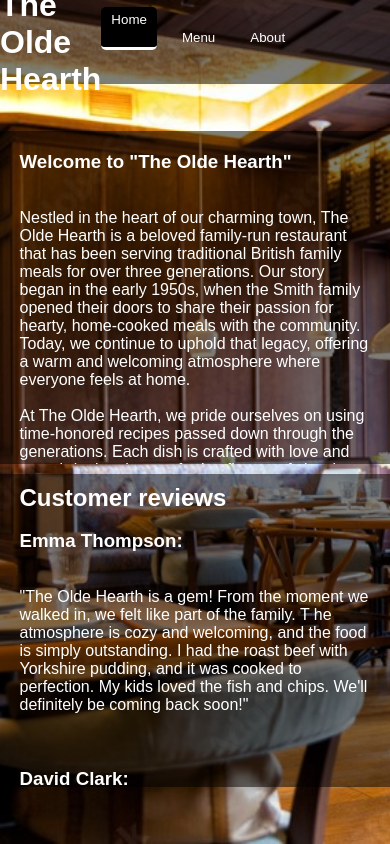
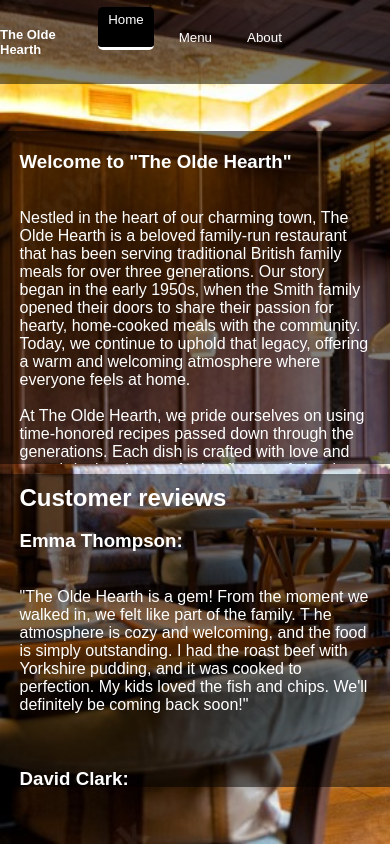
Before and after one commit to bradlloy95/odin_restaurant, a website built with webpack: page src/index.html in a window 390 px wide. Built offline with nearby package versions, Linux system fonts and the light colour scheme.

Commit message:
update to mobile reposiveness, made the logo smaller

```diff
--- a/src/styles/main.css
+++ b/src/styles/main.css
@@ -113,6 +113,10 @@ header button:hover {
   }
 
 @media (max-width: 768px) {
+    .logo {
+        font-size: 13px;
+    }
+
     .homeDiv {
         flex-direction: column; /* Stack items vertically on smaller screens */
         align-items: center; /* Center items horizontally */
```
Also changed, not shown: 1 other file.
